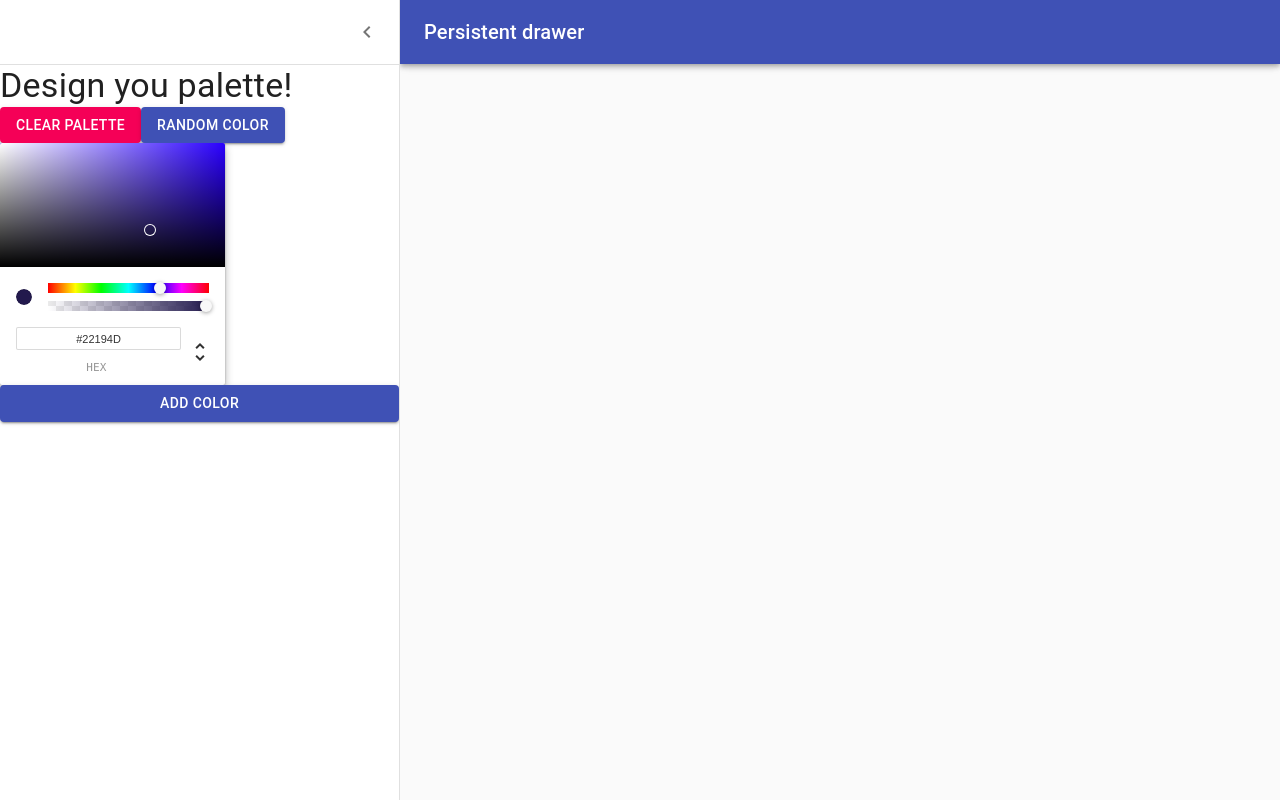
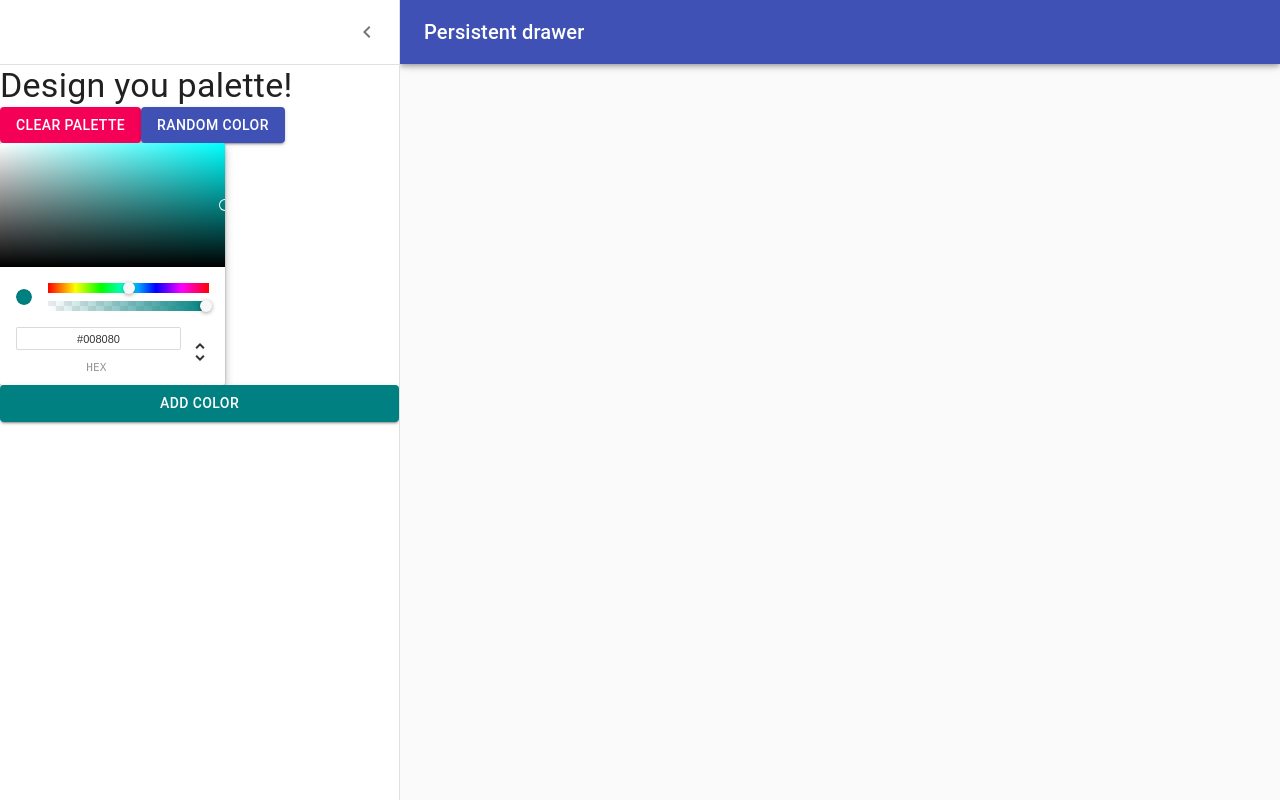
Before and after one commit to Ollie-lee/colorPalette, a React (Create React App) app in the folder colors-app/: page /palette/new in a window 1280 px wide. Both pictures are taken after a click on the button "open drawer". Built offline with nearby package versions, Linux system fonts and the light colour scheme; the HTML template or start-up script is replaced by a standard one.

Commit message:
connect with button

```diff
--- a/colors-app/src/NewPaletteForm.js
+++ b/colors-app/src/NewPaletteForm.js
@@ -78,7 +78,10 @@ export default function NewPaletteForm() {
 
   const classes = useStyles();
   const theme = useTheme();
-  const [open, setOpen] = React.useState(false);
+  const [open, setOpen] = useState(false);
+  const [colors, setColors] = useState(["purple", "#e15764"])
+  const [currentColor, setCurrentColor] = useState("teal");
+
 
   const handleDrawerOpen = () => {
     setOpen(true);
@@ -88,15 +91,30 @@ export default function NewPaletteForm() {
     setOpen(false);
   };
 
+  const addNewColor = () => {
+    setColors([...colors, currentColor])
+  }
+
   const ColorPicker = () => {
-    const [color, setColor] = useState();
+
+
     const handleColorChange = (color) => {
-      setColor(color)
+      setCurrentColor(color.hex)
     };
+
+    const handleSmoothChange = (color) => {
+
+    }
+
+
 
     return (
       <div className="color-picker">
-        <ChromePicker color={color} onChange={handleColorChange} />
+        <ChromePicker
+          color={currentColor}
+          onChangeComplete={handleColorChange}
+          onChange={handleSmoothChange}
+        />
       </div>
     );
   };
@@ -154,7 +172,12 @@ export default function NewPaletteForm() {
             </Button>
         </div>
         <ColorPicker />
-        <Button variant='contained' color='primary'>Add color</Button>
+        <Button
+          variant='contained'
+          color='primary'
+          style={{ backgroundColor: currentColor }}
+          onClick={addNewColor}
+        >Add color</Button>
       </Drawer>
       <main
         className={clsx(classes.content, {
```
